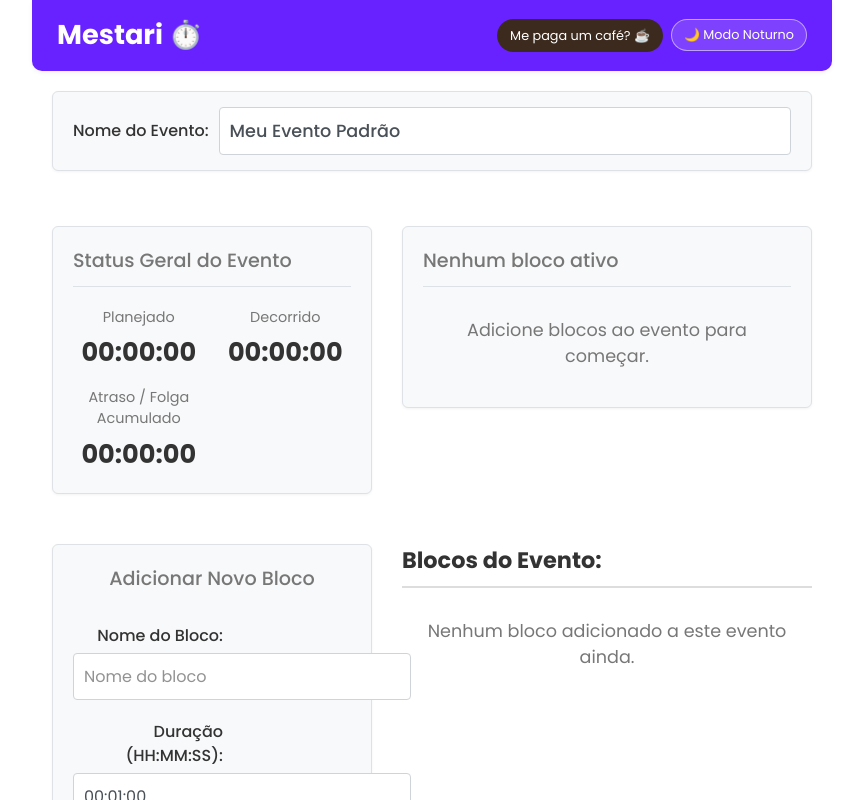
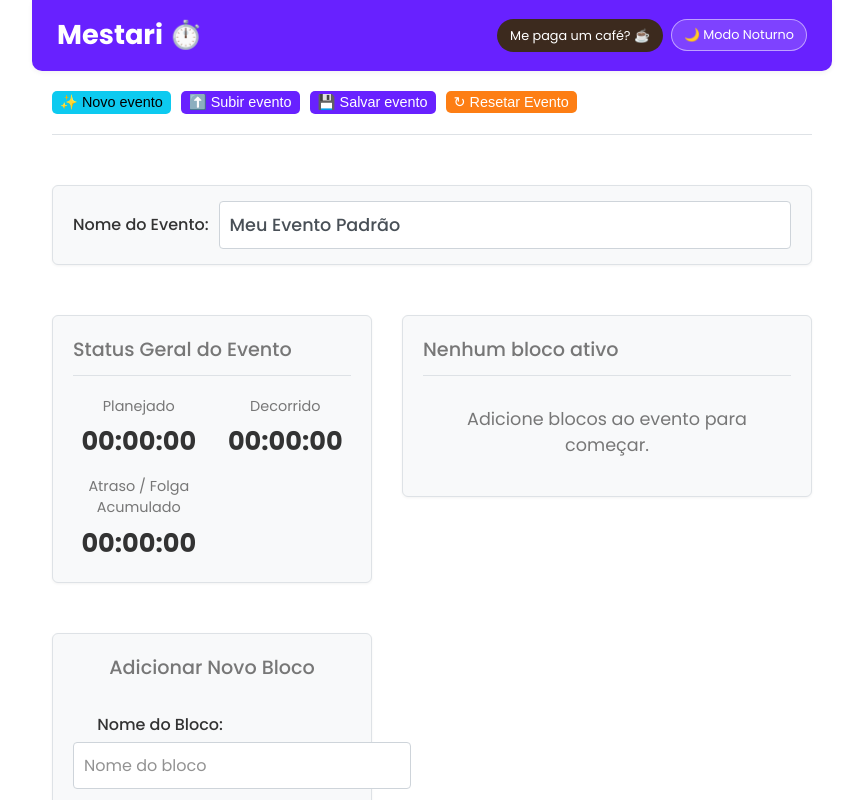
Before and after one commit to rickfre10/mestari, a Vue app: page / in a window 1280 px wide. Shown: the top 800 px of the page, without its empty margins (208-1071 px from the left). Built offline with nearby package versions, Linux system fonts and the light colour scheme.

Commit message:
fix: css incosistencies

```diff
--- a/src/App.vue
+++ b/src/App.vue
@@ -57,7 +57,7 @@ const themeButtonText = computed(() => { return isDarkMode.value ? '☀️ Modo
     </header>
 
     <main>
-      <section class="global-event-actions">
+       <section class="global-event-actions">
           <button @click="startNewEvent" class="header-button new-event" title="Limpar e Iniciar Novo Evento">✨ Novo evento</button>
           <button @click="triggerFileInput" class="header-button" title="Carregar Evento de Arquivo JSON">⬆️ Subir evento</button>
           <input type="file" accept=".json,application/json" @change="loadEventFromFile" ref="fileInputRef" style="display: none;">
@@ -71,18 +71,35 @@ const themeButtonText = computed(() => { return isDarkMode.value ? '☀️ Modo
       </section>
 
       <section class="event-status-section">
-        <h3>Status Geral do Evento</h3><div class="status-grid"><div class="status-item"><span>Planejado</span><strong>{{ totalPlannedDuration }}</strong></div><div class="status-item"><span>Decorrido</span><strong>{{ formatTime(totalEventElapsedTime) }}</strong></div><div class="status-item"><span>Atraso / Folga Acumulado</span><strong :class="{ delay: cumulativeEventDelay.seconds > 5, slack: cumulativeEventDelay.seconds < -5 }">{{ cumulativeEventDelay.sign }}{{ cumulativeEventDelay.time }}</strong></div></div>
+        <h3>Status Geral do Evento</h3>
+        <div class="status-grid">
+           <div class="status-item"><span>Planejado</span><strong>{{ totalPlannedDuration }}</strong></div>
+           <div class="status-item"><span>Decorrido</span><strong>{{ formatTime(totalEventElapsedTime) }}</strong></div>
+           <div class="status-item"><span>Atraso / Folga Acumulado</span><strong :class="{ delay: cumulativeEventDelay.seconds > 5, slack: cumulativeEventDelay.seconds < -5 }">{{ cumulativeEventDelay.sign }}{{ cumulativeEventDelay.time }}</strong></div>
+        </div>
       </section>
 
       <section class="current-block-section" v-if="currentBlock" :class="{ 'overrun-bg': currentBlock.status === 'overrun' || currentBlock.elapsedTime > currentBlock.duration }">
-         <h3>Agora:</h3><div class="current-block-header"><h4>{{ currentBlock.name || 'Bloco Atual' }}</h4><span class="current-block-timer" :class="{ 'overtime-indicator': currentBlock.elapsedTime > currentBlock.duration }">{{ currentBlockDisplayTime }}</span></div><div class="progress-bar-container" :title="`Progresso: ${Math.min(currentBlock.elapsedTime, currentBlock.duration)} / ${currentBlock.duration}s`"><div class="progress-bar" :style="{ width: currentBlockProgress + '%' }" :class="{ 'progress-overrun': currentBlock.elapsedTime > currentBlock.duration }"></div></div><label :for="'notes-' + currentBlock.id">Pauta e Anotações:</label><textarea :id="'notes-' + currentBlock.id" v-model="currentBlock.notes"></textarea><button @click="goToNextBlock" class="next-block-button">Próximo Bloco ▶▶</button>
+         <h3>Agora:</h3>
+         <div class="current-block-header"><h4>{{ currentBlock.name || 'Bloco Atual' }}</h4><span class="current-block-timer" :class="{ 'overtime-indicator': currentBlock.elapsedTime > currentBlock.duration }">{{ currentBlockDisplayTime }}</span></div>
+         <div class="progress-bar-container" :title="`Progresso: ${Math.min(currentBlock.elapsedTime, currentBlock.duration)} / ${currentBlock.duration}s`"><div class="progress-bar" :style="{ width: currentBlockProgress + '%' }" :class="{ 'progress-overrun': currentBlock.elapsedTime > currentBlock.duration }"></div></div>
+         <label :for="'notes-' + currentBlock.id">Pauta e Anotações:</label><textarea :id="'notes-' + currentBlock.id" v-model="currentBlock.notes"></textarea>
+         <button @click="goToNextBlock" class="next-block-button">Próximo Bloco ▶▶</button>
       </section>
       <section class="current-block-section" v-else>
-         <h3>Nenhum bloco ativo</h3><p v-if="event.blocks.length > 0 && event.blocks.some(b => b.status === 'idle')">Use o botão "Iniciar" na lista abaixo ou clique aqui para iniciar o próximo bloco ocioso.</p><p v-else-if="event.blocks.length > 0">Todos os blocos foram concluídos.</p><p v-else>Adicione blocos ao evento para começar.</p><button v-if="event.blocks.some(b => b.status === 'idle')" @click="goToNextBlock" class="next-block-button">Iniciar Evento / Próximo Bloco ▶▶</button>
+          <h3>Nenhum bloco ativo</h3>
+          <p v-if="event.blocks.length > 0 && event.blocks.some(b => b.status === 'idle')">Use o botão "Iniciar" na lista abaixo ou clique aqui para iniciar o próximo bloco ocioso.</p>
+          <p v-else-if="event.blocks.length > 0">Todos os blocos foram concluídos.</p>
+          <p v-else>Adicione blocos ao evento para começar.</p>
+          <button v-if="event.blocks.some(b => b.status === 'idle')" @click="goToNextBlock" class="next-block-button">Iniciar Evento / Próximo Bloco ▶▶</button>
       </section>
 
+
       <section class="add-block-form-section">
-         <h3>Adicionar Novo Bloco</h3><div><label for="blockName">Nome do Bloco: </label><input type="text" id="blockName" v-model="newBlockName" placeholder="Nome do bloco"/></div><div><label for="blockDuration">Duração (HH:MM:SS): </label><input type="text" id="blockDuration" v-model="newBlockDurationString" placeholder="HH:MM:SS ou Segundos"/></div><button @click="addBlock">Adicionar Bloco</button>
+        <h3>Adicionar Novo Bloco</h3>
+        <div><label for="blockName">Nome do Bloco: </label><input type="text" id="blockName" v-model="newBlockName" placeholder="Nome do bloco"/></div>
+        <div><label for="blockDuration">Duração (HH:MM:SS): </label><input type="text" id="blockDuration" v-model="newBlockDurationString" placeholder="HH:MM:SS ou Segundos"/></div>
+        <button @click="addBlock" class="add-block-button">Adicionar Bloco</button>
       </section>
 
       <section class="block-list-section">
@@ -100,13 +117,15 @@ const themeButtonText = computed(() => { return isDarkMode.value ? '☀️ Modo
                 </span>
             </div>
             <div class="block-actions-row">
-                <span class="control-buttons-group"> <button v-if="block.status === 'idle'" @click="startBlock(block.id)" class="control-button start" title="Iniciar">▶</button>
+                <span class="control-buttons-group">
+                  <button v-if="block.status === 'idle'" @click="startBlock(block.id)" class="control-button start" title="Iniciar">▶</button>
                   <button v-if="(block.status === 'running' || block.status === 'overrun') && index === currentBlockIndex" @click="pauseBlock()" class="control-button pause" title="Pausar">❚❚</button>
                   <button v-if="block.status === 'paused' && index === currentBlockIndex" @click="resumeBlock()" class="control-button resume" title="Retomar">►</button>
                   <button v-if="block.status !== 'idle'" @click="resetBlock(block.id)" class="control-button reset" title="Resetar">↻</button>
                   <button @click="deleteBlock(block.id)" class="control-button delete" title="Deletar">🗑</button>
                 </span>
-                <span class="reorder-buttons-group"> <button @click="moveBlockUp(index)" :disabled="index === 0" title="Mover para cima">⬆️</button>
+                <span class="reorder-buttons-group">
+                  <button @click="moveBlockUp(index)" :disabled="index === 0" title="Mover para cima">⬆️</button>
                   <button @click="moveBlockDown(index)" :disabled="index === event.blocks.length - 1" title="Mover para baixo">⬇️</button>
                 </span>
             </div>
@@ -130,67 +149,61 @@ const themeButtonText = computed(() => { return isDarkMode.value ? '☀️ Modo
 .app-container.dark-theme { /* ... (Variáveis Dark como antes) ... */ --primary-color: #8a5fff; --primary-hover-color: #a082ff; --bg-color: #1a1d24; --text-color: #e0e0e0; --text-muted-color: #a0a0a0; --header-bg: #2f1072; --header-text: #e0e0e0; --button-text: #ffffff; --item-bg: #2c3e50; --item-border: #4b5a6a; --item-active-bg: #3a2c50; --item-active-border: var(--primary-color); --input-bg: #252a33; --input-border: #4b5a6a; --input-text: #e0e0e0; --shadow-color: rgba(0,0,0,0.3); --h2-border-color: #4b5a6a; --overtime-color: #ff6b6b; --progress-track-color: #495057; --progress-overrun-bg: var(--overtime-color); --current-block-overrun-bg: #4d2a2f; --btn-pause-text: #333; --btn-reorder-bg: #3a4a5a; --btn-reorder-text: #ccc; --btn-reorder-hover-bg: #4b5a6a; --btn-reset-event-bg: #fd7e14; --btn-reset-event-hover-bg: #e86a00; --btn-coffee-bg: #c6a78a; --btn-coffee-hover-bg: #ddbb9f; --btn-new-event-bg: #0dcaf0; --btn-new-event-hover-bg: #31d2f2;}
 
 /* Header */
-header { background-color: var(--header-bg); color: var(--header-text); padding: 15px 25px; margin-bottom: 0; /* Remove margem inferior do header */ box-shadow: 0 2px 5px var(--shadow-color); border-radius: 0 0 10px 10px; display: flex; align-items: center; justify-content: space-between; flex-wrap: wrap; gap: 10px; }
+header { background-color: var(--header-bg); color: var(--header-text); padding: 15px 25px; margin-bottom: 0; box-shadow: 0 2px 5px var(--shadow-color); border-radius: 0 0 10px 10px; display: flex; align-items: center; justify-content: space-between; flex-wrap: wrap; gap: 10px; }
 h1 { color: var(--header-text); text-align: left; margin: 0; font-size: 1.7em; font-weight: 700; flex-grow: 1; }
 .header-actions { display: flex; align-items: center; gap: 8px; flex-shrink: 0; flex-wrap: wrap; justify-content: flex-end; }
-.header-button { /* Estilo base para botões que *eram* do header */ background-color: rgba(255, 255, 255, 0.15); color: var(--header-text); border: 1px solid rgba(255, 255, 255, 0.5); padding: 6px 12px; border-radius: 5px; font-size: 0.85em; cursor: pointer; margin: 0; transition: background-color 0.2s ease; font-family: inherit; display: inline-block; text-decoration: none; white-space: nowrap; }
-.dark-theme .header-button { background-color: rgba(0, 0, 0, 0.2); border-color: rgba(255, 255, 255, 0.4); }
-.header-button:hover { background-color: rgba(255, 255, 255, 0.3); }
-.dark-theme .header-button:hover { background-color: rgba(0, 0, 0, 0.4); }
-.header-button.reset-event { background-color: var(--btn-reset-event-bg); border-color: transparent; }
-.header-button.reset-event:hover { background-color: var(--btn-reset-event-hover-bg); }
-/* Botão Café agora usa estilo do theme-toggle mas com cor de fundo própria */
-.coffee-button { background-color: var(--btn-coffee-bg) !important; /* Usa important para sobrescrever se necessário */ border-color: transparent !important; }
-.coffee-button:hover { background-color: var(--btn-coffee-hover-bg) !important; }
-.header-button.new-event { background-color: var(--btn-new-event-bg); border-color: transparent; color: #000; }
-.header-button.new-event:hover { background-color: var(--btn-new-event-hover-bg); }
-.theme-toggle-button { background-color: rgba(255, 255, 255, 0.15); color: var(--header-text); border: 1px solid rgba(255, 255, 255, 0.5); padding: 6px 12px; border-radius: 20px; /* Mantém arredondado */ cursor: pointer; font-size: 0.8em; font-family: inherit; display: inline-block; margin: 0; transition: background-color 0.2s ease; text-decoration: none; /* Garante que o link do café não tenha sublinhado */ white-space: nowrap; }
-.dark-theme .theme-toggle-button { background-color: rgba(0, 0, 0, 0.2); border-color: rgba(255, 255, 255, 0.4); }
-.theme-toggle-button:hover { background-color: rgba(255, 255, 255, 0.3); }
-.dark-theme .theme-toggle-button:hover { background-color: rgba(0, 0, 0, 0.4); }
+/* Estilo base para botões que ficam no header (café, tema) */
+.header-actions .header-button, /* Aplica a botões normais se voltarem */
+.header-actions .theme-toggle-button { /* Aplica ao botão de tema e ao link do café */
+  background-color: rgba(255, 255, 255, 0.15); color: var(--header-text); border: 1px solid rgba(255, 255, 255, 0.5);
+  padding: 6px 12px; border-radius: 20px; cursor: pointer; font-size: 0.8em; font-family: inherit;
+  display: inline-block; margin: 0; transition: background-color 0.2s ease; text-decoration: none; white-space: nowrap;
+}
+.dark-theme .header-actions .header-button,
+.dark-theme .header-actions .theme-toggle-button { background-color: rgba(0, 0, 0, 0.2); border-color: rgba(255, 255, 255, 0.4); }
+.header-actions .header-button:hover,
+.header-actions .theme-toggle-button:hover { background-color: rgba(255, 255, 255, 0.3); }
+.dark-theme .header-actions .header-button:hover,
+.dark-theme .header-actions .theme-toggle-button:hover { background-color: rgba(0, 0, 0, 0.4); }
+/* Cor específica para o botão/link do café */
+.header-actions a.coffee-button { background-color: var(--btn-coffee-bg) !important; border-color: transparent !important; color: #fff !important; /* Garante texto branco */}
+.header-actions a.coffee-button:hover { background-color: var(--btn-coffee-hover-bg) !important; }
+
 
 /* Main, Sections, H2, H3 */
-main { padding: 20px; } /* Adiciona padding ao redor do main */
-section { margin-bottom: 30px; } /* Espaço padrão entre seções */
-h2 { margin-top: 0; /* Remove margem topo do H2 da lista */ border-bottom: 2px solid var(--h2-border-color); padding-bottom: 8px; color: var(--text-color); font-weight: 700; font-size: 1.4em; margin-bottom: 20px; }
+main { padding: 20px; }
+section { margin-bottom: 30px; } /* Aumentado espaço entre seções */
+h2 { margin-top: 0; border-bottom: 2px solid var(--h2-border-color); padding-bottom: 8px; color: var(--text-color); font-weight: 700; font-size: 1.4em; margin-bottom: 20px; }
 h3 { text-align: left; margin-top:0; margin-bottom: 20px; color: var(--text-muted-color); font-weight: 500; font-size: 1.2em; border-bottom: 1px solid var(--item-border); padding-bottom: 10px; }
 section.add-block-form-section h3 { text-align: center; border-bottom: none; }
 
-/* NOVO: Seção de Ações Globais do Evento */
+/* Seção de Ações Globais do Evento */
 .global-event-actions {
-  display: flex;
-  justify-content: center; /* Centraliza os botões */
-  align-items: center;
-  flex-wrap: wrap; /* Quebra linha se necessário */
-  gap: 10px; /* Espaço entre botões */
-  margin-bottom: 30px; /* Espaço antes do Nome do Evento */
-  padding-bottom: 20px; /* Espaço abaixo */
-  border-bottom: 1px solid var(--item-border); /* Linha separadora */
+  display: flex; justify-content: center; align-items: center; flex-wrap: wrap;
+  gap: 10px; margin-bottom: 30px; padding-bottom: 20px;
+  border-bottom: 1px solid var(--item-border);
 }
-/* Botões dentro desta seção usam o estilo .header-button */
-.global-event-actions .header-button {
-   font-size: 0.9em; /* Pode ajustar tamanho */
-   /* Mantém cores definidas pelas classes específicas (new-event, reset-event etc) */
+/* Estilo para os botões DENTRO de global-event-actions */
+.global-event-actions .header-button { /* Reutiliza classe base, mas ajusta */
+   font-size: 0.9em;
+   background-color: var(--primary-color); /* Cor primária como base */
+   border-color: transparent;
+   color: var(--button-text);
+   border-radius: 5px; /* Menos arredondado que o theme toggle */
 }
-/* Sobrescreve cor de fundo padrão do header-button se necessário */
-.global-event-actions button.header-button:not(.new-event):not(.reset-event) {
-    background-color: var(--primary-color); /* Roxo claro */
-    border-color: transparent;
-}
-.global-event-actions button.header-button:not(.new-event):not(.reset-event):hover {
+.global-event-actions .header-button:hover {
     background-color: var(--primary-hover-color);
 }
-/* Específico para modo escuro se precisar diferenciar mais */
-.dark-theme .global-event-actions button.header-button:not(.new-event):not(.reset-event) {
-     background-color: var(--primary-color); /* Roxo mais claro no dark */
-}
-.dark-theme .global-event-actions button.header-button:not(.new-event):not(.reset-event):hover {
-     background-color: var(--primary-hover-color);
-}
+/* Sobrescritas específicas DENTRO de global-event-actions */
+.global-event-actions .header-button.reset-event { background-color: var(--btn-reset-event-bg); }
+.global-event-actions .header-button.reset-event:hover { background-color: var(--btn-reset-event-hover-bg); }
+.global-event-actions .header-button.new-event { background-color: var(--btn-new-event-bg); color: #000; }
+.global-event-actions .header-button.new-event:hover { background-color: var(--btn-new-event-hover-bg); }
+/* Os botões 'Subir' e 'Salvar' usarão o estilo base roxo definido acima */
 
 
 /* Seção Nome do Evento */
-.event-name-section { margin-bottom: 30px; /* Aumenta espaço abaixo */ background-color: var(--item-bg); border: 1px solid var(--item-border); border-radius: 6px; padding: 15px 20px; box-shadow: 0 1px 3px var(--shadow-color); display: flex; align-items: center; flex-wrap: wrap; gap: 10px; }
+.event-name-section { margin-bottom: 30px; background-color: var(--item-bg); border: 1px solid var(--item-border); border-radius: 6px; padding: 15px 20px; box-shadow: 0 1px 3px var(--shadow-color); display: flex; align-items: center; flex-wrap: wrap; gap: 10px; }
 .event-name-section label { font-weight: 500; color: var(--text-color); flex-shrink: 0; }
 .event-name-section input { padding: 10px; border: 1px solid var(--input-border); border-radius: 4px; flex-grow: 1; font-size: 1.1em; font-weight: 500; font-family: inherit; background-color: var(--input-bg); color: var(--input-text); min-width: 200px; }
 
@@ -200,12 +213,14 @@ section.add-block-form-section h3 { text-align: center; border-bottom: none; }
 .add-block-form-section label { margin-right: 10px; width: 150px; text-align: right; flex-shrink: 0; font-weight: 500; color: var(--text-color); margin-bottom: 5px; }
 .add-block-form-section input { padding: 10px; border: 1px solid var(--input-border); border-radius: 4px; flex-grow: 1; font-size: 1em; font-family: inherit; background-color: var(--input-bg); color: var(--input-text); margin-bottom: 5px; }
 .add-block-form-section input::placeholder { color: var(--text-muted-color); opacity: 0.8; }
-.add-block-form-section button { margin-top: 10px; margin-bottom: 0; width: 100%; } /* Botão Add Bloco */
+/* Estilo Botão Adicionar Bloco (classe específica) */
+.add-block-button { display: block; margin: 10px 0 0 0; padding: 12px 25px; cursor: pointer; background-color: var(--primary-color); color: var(--button-text); border: none; border-radius: 5px; font-size: 1.1em; font-weight: 500; font-family: inherit; transition: background-color 0.2s ease; width: 100%; }
+.add-block-button:hover { background-color: var(--primary-hover-color); }
+
 
 /* Botões Principais (Próximo Bloco, Iniciar Evento - fora da lista) */
-button.next-block-button { /* Seletor mais específico */ display: block; margin: 20px auto 10px auto; padding: 12px 25px; cursor: pointer; background-color: var(--primary-color); color: var(--button-text); border: none; border-radius: 5px; font-size: 1.1em; font-weight: 500; font-family: inherit; transition: background-color 0.2s ease; }
+button.next-block-button { display: block; margin: 20px auto 10px auto; padding: 12px 25px; cursor: pointer; background-color: var(--primary-color); color: var(--button-text); border: none; border-radius: 5px; font-size: 1.1em; font-weight: 500; font-family: inherit; transition: background-color 0.2s ease; }
 button.next-block-button:hover { background-color: var(--primary-hover-color); }
-
 
 /* Status Geral */
 .event-status-section { background-color: var(--item-bg); border: 1px solid var(--item-border); border-radius: 6px; padding: 20px; box-shadow: 0 1px 3px var(--shadow-color); }
@@ -230,7 +245,7 @@ button.next-block-button:hover { background-color: var(--primary-hover-color); }
 .current-block-section label { display: block; margin-top: 15px; margin-bottom: 5px; font-weight: 500; color: var(--text-muted-color); font-size: 0.9em;}
 .current-block-section textarea { width: 100%; min-height: 120px; border: 1px solid var(--input-border); background-color: var(--input-bg); color: var(--input-text); border-radius: 4px; padding: 10px; font-family: inherit; font-size: 1em; margin-top: 5px; box-sizing: border-box; resize: vertical; }
 
-/* Lista de Blocos */
+/* Lista de Blocos (Layout interno reorganizado) */
 ul { list-style: none; padding: 0; }
 li { background-color: var(--item-bg); border: 1px solid var(--item-border); color: var(--text-color); padding: 15px; margin-bottom: 12px; border-radius: 6px; font-size: 1em; display: block; box-shadow: 0 1px 3px var(--shadow-color); transition: box-shadow 0.2s ease, border-left 0.3s ease, background-color 0.3s ease; border-left: 5px solid transparent; }
 li:hover { box-shadow: 0 3px 6px var(--shadow-color); }
@@ -259,23 +274,26 @@ p { text-align: center; color: var(--text-muted-color); margin-top: 30px; font-s
 .control-button.delete { background-color: var(--btn-delete-bg); }
 
 /* Botões Reordenar */
-.reorder-buttons-group button { background-color: var(--btn-reorder-bg); color: var(--btn-reorder-text); border: 1px solid var(--item-border); padding: 3px 8px; font-size: 1.2em; line-height: 1; /* margin-left removido, use gap */ cursor: pointer; border-radius: 3px; vertical-align: middle; }
+.reorder-buttons-group button { background-color: var(--btn-reorder-bg); color: var(--btn-reorder-text); border: 1px solid var(--item-border); padding: 3px 8px; font-size: 1.2em; line-height: 1; cursor: pointer; border-radius: 3px; vertical-align: middle; }
 .reorder-buttons-group button:disabled { opacity: 0.4; cursor: not-allowed; }
 .reorder-buttons-group button:hover:not(:disabled) { background-color: var(--btn-reorder-hover-bg); }
 
-/* ----- Estilos Grid Layout para Telas Maiores ----- */
-@media (min-width: 992px) { /* Ponto de quebra Desktop/iPad Pro */
-  main { display: grid; grid-template-columns: minmax(320px, 1fr) minmax(400px, 1.5fr); /* Col Esq(1fr), Col Dir(1.5fr) */ gap: 25px 30px; align-items: start; }
-  .event-name-section { grid-column: 1 / 3; grid-row: 1; } /* Nome: Linha 1, Col 1-2 */
-  .event-status-section { grid-column: 1; grid-row: 2; } /* Status: Linha 2, Col Esq */
-  .add-block-form-section { grid-column: 1; grid-row: 3; } /* Add Bloco: Linha 3, Col Esq */
-  .current-block-section { grid-column: 2; grid-row: 2; } /* Agora: Linha 2, Col Dir */
-  .block-list-section { grid-column: 2; grid-row: 3; } /* Lista Blocos: Linha 3, Col Dir */
-  main section { margin-bottom: 0; } /* Remove margem padrão no grid */
-  .event-status-section, .current-block-section { margin-bottom: 25px; } /* Margem entre linhas 2 e 3 */
-  .add-block-form-section h3, .timer-list-section h2 { margin-top: 0; }
-  .event-status h3, .current-block h3 { margin-top: 0; }
-  .event-name-section { margin-bottom: 30px; }
+/* Estilos Grid Layout para Telas Maiores */
+@media (min-width: 992px) {
+  main { display: grid; grid-template-columns: minmax(320px, 1fr) minmax(400px, 1.5fr); gap: 25px 30px; align-items: start; }
+  /* Posicionamento das seções */
+  .global-event-actions { grid-column: 1 / 3; grid-row: 1; padding-bottom: 20px; margin-bottom: 0; border-bottom: 1px solid var(--item-border); justify-content: flex-start; }
+  .event-name-section { grid-column: 1 / 3; grid-row: 2; }
+  .event-status-section { grid-column: 1; grid-row: 3; }
+  .add-block-form-section { grid-column: 1; grid-row: 4; }
+  .current-block-section { grid-column: 2; grid-row: 3; grid-row-end: span 2; /* Faz ocupar espaço da linha 3 e 4 */ } /* Ajuste para ocupar mais espaço vertical */
+  .block-list-section { grid-column: 1; grid-row: 5; grid-column-end: span 2;} /* Ajuste para ocupar mais espaço vertical */
+
+   /* Ajustes de margem */
+   main section { margin-bottom: 0; }
+   .global-event-actions, .event-name-section, .event-status-section, .current-block-section { margin-bottom: 25px; }
+   .add-block-form-section h3, .timer-list-section h2, .event-status-section h3, .current-block-section h3 { margin-top: 0; }
+
 }
 
 </style>
```
